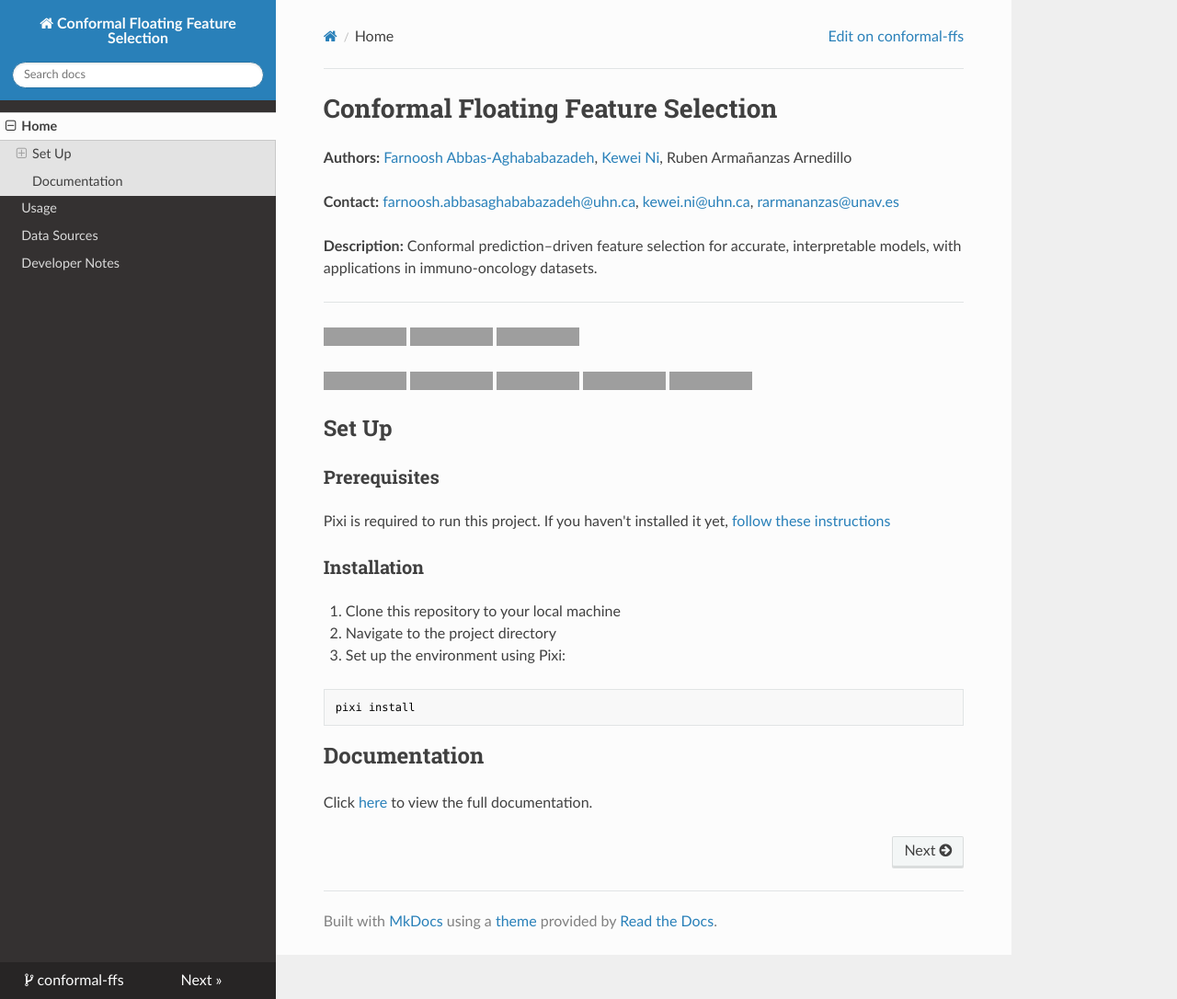
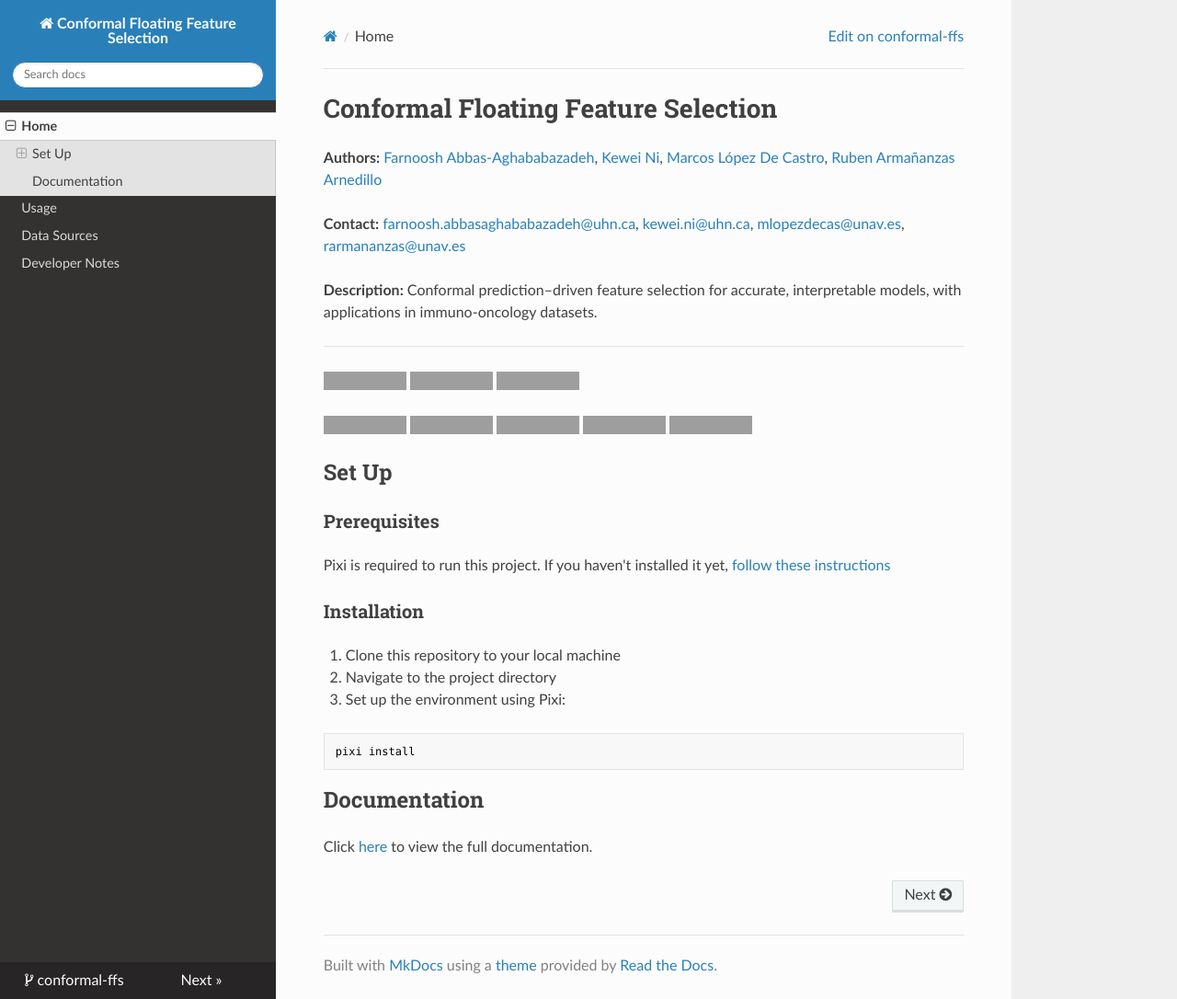
Before and after one commit to bhklab/conformal-ffs, an MkDocs documentation site: the page built from docs/README.md, in a window 1280 px wide and 1086 px high, cut to the strip 0-1086 px from the top of the window. Shown: the whole strip at 92% size. Built offline with MkDocs 1.6.1, drawn with Linux system fonts in a browser that asks for light colours; nearby versions of some CDN libraries; grey boxes are pictures that could not be loaded.

Commit message:
update list of contributors and emails addresses

```diff
--- a/docs/README.md
+++ b/docs/README.md
@@ -1,8 +1,8 @@
 # Conformal Floating Feature Selection
 
-**Authors:** [Farnoosh Abbas-Aghababazadeh](https://github.com/RibaA), [Kewei Ni](https://github.com/Nicole9801), Ruben Armañanzas Arnedillo
+**Authors:** [Farnoosh Abbas-Aghababazadeh](https://github.com/RibaA), [Kewei Ni](https://github.com/Nicole9801), [Marcos López De Castro](https://github.com/MarcosLDC), [Ruben Armañanzas Arnedillo](https://github.com/rarmananzas)
 
-**Contact:** [farnoosh.abbasaghababazadeh@uhn.ca](mailto:farnoosh.abbasaghababazadeh@uhn.ca), [kewei.ni@uhn.ca](mailto:kewei.ni@uhn.ca), [rarmananzas@unav.es](rarmananzas@unav.es)
+**Contact:** [farnoosh.abbasaghababazadeh@uhn.ca](mailto:farnoosh.abbasaghababazadeh@uhn.ca), [kewei.ni@uhn.ca](mailto:kewei.ni@uhn.ca), [mlopezdecas@unav.es](mailto:mlopezdecas@unav.es), [rarmananzas@unav.es](rarmananzas@unav.es)
 
 **Description:** Conformal prediction–driven feature selection for accurate, interpretable models, with applications in immuno-oncology datasets.
 
```
